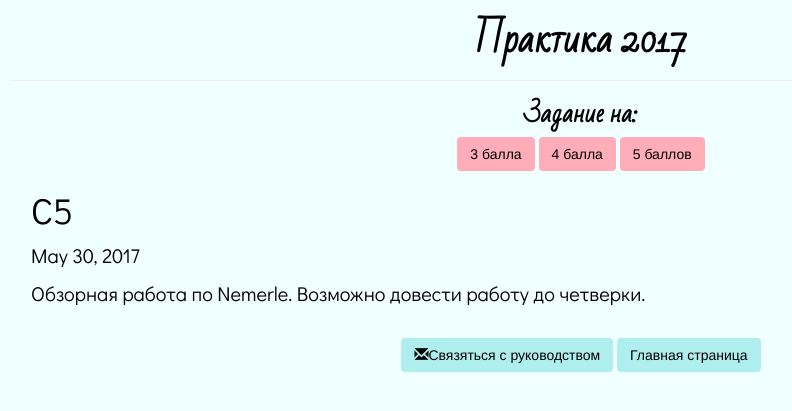
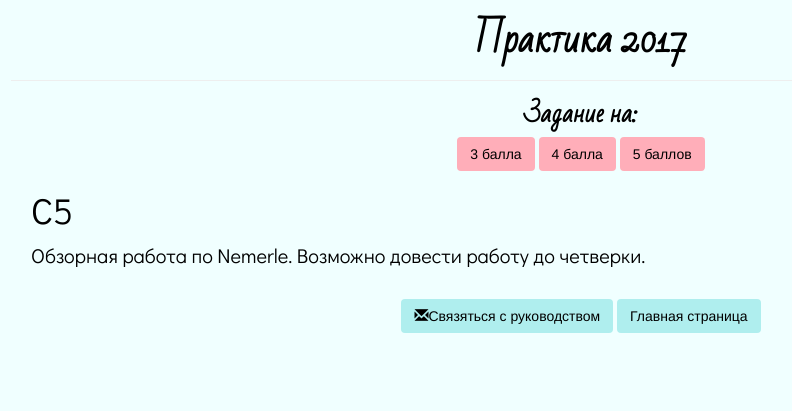
Before and after one commit to Ak1a/Ak1la.github.io, a Jekyll site: the page built from _posts/2017-05-30-ex-3-5.md, in a window 1280 px wide. Shown: the top 411 px of the page, without its empty margins (59-851 px from the left). Built offline with Jekyll 4.4.1, drawn with Linux system fonts in a browser that asks for light colours; nearby versions of some CDN libraries; comment, search, counter and statistics services are not loaded.

Commit message:
Update post.html

```diff
--- a/_layouts/post.html
+++ b/_layouts/post.html
@@ -6,13 +6,7 @@ layout: default
   <header class="post-header">
     <h1 class="post-title" itemprop="name headline">{{ page.title | escape }}</h1>
     <p class="post-meta">
-      <time datetime="{{ page.date | date_to_xmlschema }}" itemprop="datePublished">
-        {% assign date_format = site.minima.date_format | default: "%b %-d, %Y" %}
-        {{ page.date | date: date_format }}
-      </time>
-      {% if page.author %}
-        • <span itemprop="author" itemscope itemtype="http://schema.org/Person"><span itemprop="name">{{ page.author }}</span></span>
-      {% endif %}</p>
+
   </header>
 
   <div class="post-content" itemprop="articleBody">
```
